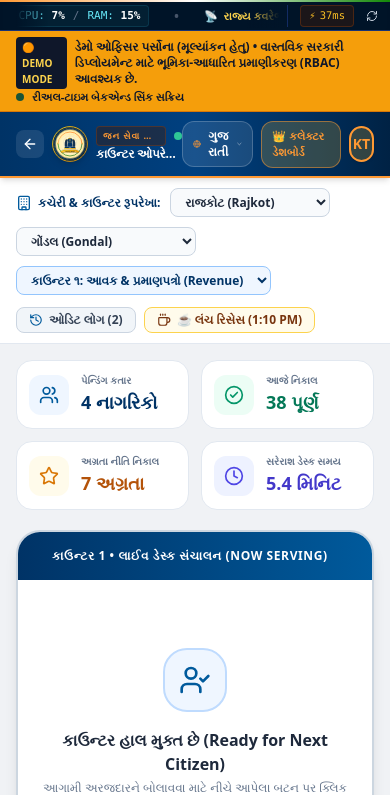
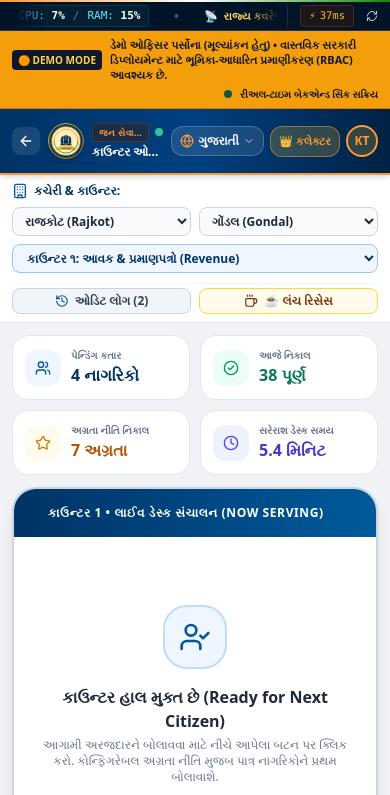
Before and after one commit to hkPateL26/Queueless-government, a Next.js app: page /admin/counter in a window 390 px wide. Shown: the top 795 px of the page. Built offline with nearby package versions, Linux system fonts and the light colour scheme.

Commit message:
fix(ui): improve mobile responsiveness on admin collector and counter dashboards

```diff
--- a/app/admin/counter/page.tsx
+++ b/app/admin/counter/page.tsx
@@ -1340,12 +1340,12 @@ export default function CounterOperatorDesk() {
       <GovTelemetryMarquee lang={lang} />
 
       {/* 🟠 DEMO MODE BANNER */}
-      <div className="bg-amber-500 text-slate-900 text-xs px-4 py-1.5 font-bold flex flex-wrap items-center justify-between border-b border-amber-600 shadow-xs">
-        <div className="flex items-center gap-2">
-          <span className="bg-slate-900 text-amber-300 text-[10px] uppercase font-black px-1.5 py-0.5 rounded">
+      <div className="bg-amber-500 text-slate-900 text-xs px-3 sm:px-4 py-1.5 font-bold flex flex-col sm:flex-row sm:items-center justify-between gap-1 border-b border-amber-600 shadow-xs">
+        <div className="flex items-center gap-2 min-w-0">
+          <span className="bg-slate-900 text-amber-300 text-[10px] uppercase font-black px-1.5 py-0.5 rounded shrink-0">
             🟠 DEMO MODE
           </span>
-          <span>
+          <span className="text-[11px] sm:text-xs leading-snug">
             {isGu
               ? 'ડેમો ઓફિસર પર્સોના (મૂલ્યાંકન હેતુ) • વાસ્તવિક સરકારી ડિપ્લોયમેન્ટ માટે ભૂમિકા-આધારિત પ્રમાણીકરણ (RBAC) આવશ્યક છે.'
               : isHi
@@ -1353,7 +1353,7 @@ export default function CounterOperatorDesk() {
               : 'Demo Officer Persona (Evaluation Mode) • Production deployment requires Role-Based Access Control (RBAC).'}
           </span>
         </div>
-        <div className="flex items-center gap-2 text-[11px]">
+        <div className="flex items-center gap-2 text-[10px] sm:text-[11px] shrink-0 self-end sm:self-auto">
           <span className={`w-2 h-2 rounded-full ${realtimeConnected ? 'bg-emerald-900 animate-pulse' : 'bg-red-800'}`} />
           <span>
             {realtimeConnected
@@ -1365,8 +1365,8 @@ export default function CounterOperatorDesk() {
 
       {/* 🏛️ COUNTER OPERATOR CONSOLE HEADER */}
       <header className="bg-gradient-to-r from-[#003366] via-[#004080] to-[#002244] text-white border-b-2 border-[#FF9933] shadow-md sticky top-0 z-40">
-        <div className="w-full max-w-[1920px] mx-auto px-4 sm:px-6 lg:px-8 xl:px-12 h-16 flex items-center justify-between">
-          <div className="flex items-center gap-2 sm:gap-3 min-w-0">
+        <div className="w-full max-w-[1920px] mx-auto px-3 sm:px-6 lg:px-8 xl:px-12 h-16 flex items-center justify-between gap-2">
+          <div className="flex items-center gap-2 sm:gap-3 min-w-0 flex-1">
             <Link
               href="/"
               className="p-1.5 rounded-lg bg-white/10 hover:bg-white/20 text-white transition flex items-center gap-1 text-xs font-bold shrink-0"
@@ -1380,38 +1380,40 @@ export default function CounterOperatorDesk() {
 
             <GovLogo className="w-9 h-9 sm:w-11 sm:h-11 shrink-0 drop-shadow-md" />
 
-            <div className="min-w-0">
-              <div className="flex items-center gap-2">
-                <span className="text-[9px] sm:text-[10px] font-black tracking-widest text-[#FF9933] uppercase bg-amber-950/40 border border-amber-800/40 px-1.5 py-0.5 rounded truncate max-w-[130px] xs:max-w-[200px] sm:max-w-none">
-                  {isGu ? "જન સેવા અધિકારી ડેસ્ક • પ્રશાસનિક પોર્ટલ" : isHi ? "जन सेवा अधिकारी डेस्क • प्रशासनिक पोर्टल" : "Jan Seva Officer Desk • Admin Portal"}
+            <div className="min-w-0 flex-1">
+              <div className="flex items-center gap-1.5 sm:gap-2">
+                <span className="text-[9px] sm:text-[10px] font-black tracking-wider text-[#FF9933] uppercase bg-amber-950/40 border border-amber-800/40 px-1.5 py-0.5 rounded truncate">
+                  {isGu ? "જન સેવા અધિકારી" : isHi ? "जन सेवा अधिकारी" : "Jan Seva Officer"}
+                  <span className="hidden sm:inline"> {isGu ? "ડેસ્ક • પ્રશાસનિક પોર્ટલ" : isHi ? "डेस्क • प्रशासनिक पोर्टल" : "Desk • Admin Portal"}</span>
                 </span>
                 <span className="w-2 h-2 rounded-full bg-emerald-400 animate-pulse shrink-0" />
                 <span className="text-[10px] text-emerald-300 font-bold hidden md:inline">
                   {isGu ? "લાઇવ સિંક્રોનાઇઝ્ડ" : isHi ? "लाइव सिंक्रोनाइज़्ड" : "Live Synchronized"}
                 </span>
               </div>
-              <h1 className="text-xs sm:text-base font-black tracking-tight text-white flex items-center gap-2">
-                <span className="truncate max-w-[140px] xs:max-w-[220px] sm:max-w-none">
-                  {isGu ? "કાઉન્ટર ઓપરેટર કન્સોલ • ઈ-જન સેવા ડેસ્ક" : isHi ? "काउंटर ऑपरेटर कंसोल • ई-जन सेवा डेस्क" : "Counter Operator Console • e-Jan Seva Desk"}
+              <h1 className="text-xs sm:text-base font-black tracking-tight text-white flex items-center gap-2 mt-0.5">
+                <span className="truncate">
+                  {isGu ? "કાઉન્ટર ઓપરેટર કન્સોલ" : isHi ? "काउंटर ऑपरेटर कंसोल" : "Counter Operator Console"}
+                  <span className="hidden sm:inline"> • {isGu ? "ઈ-જન સેવા ડેસ્ક" : isHi ? "ई-जन सेवा डेस्क" : "e-Jan Seva Desk"}</span>
                 </span>
               </h1>
             </div>
           </div>
 
           {/* Right Controls: Language Selector, Collector Dashboard, Officer Profile */}
-          <div className="flex items-center gap-2 sm:gap-3">
+          <div className="flex items-center gap-1.5 sm:gap-3 shrink-0">
             {/* 🌐 ADMIN LANGUAGE SWITCHER DROPDOWN */}
-            <div className="relative">
+            <div className="relative shrink-0">
               <button
                 onClick={() => setLangDropdownOpen(!langDropdownOpen)}
-                className="px-2.5 sm:px-3 py-1.5 rounded-xl bg-white/10 hover:bg-white/20 text-white text-xs font-bold transition flex items-center gap-1.5 border border-white/20 shadow-xs"
+                className="px-2 sm:px-3 py-1.5 rounded-xl bg-white/10 hover:bg-white/20 text-white text-xs font-bold transition flex items-center gap-1 sm:gap-1.5 border border-white/20 shadow-xs whitespace-nowrap"
                 title="Select Language / ભાષા બદલો"
               >
-                <Globe className="w-3.5 h-3.5 text-[#FF9933]" />
-                <span className="font-bold">
+                <Globe className="w-3.5 h-3.5 text-[#FF9933] shrink-0" />
+                <span className="font-bold whitespace-nowrap">
                   {lang === 'gu' ? 'ગુજરાતી' : lang === 'hi' ? 'हिन्दी' : 'English'}
                 </span>
-                <ChevronDown className="w-3 h-3 text-white/70" />
+                <ChevronDown className="w-3 h-3 text-white/70 shrink-0" />
               </button>
 
               {langDropdownOpen && (
@@ -1443,10 +1445,13 @@ export default function CounterOperatorDesk() {
 
             <Link
               href="/admin/collector"
-              className="px-2.5 sm:px-3 py-1.5 rounded-xl bg-amber-400/20 hover:bg-amber-400/30 text-[#FF9933] border border-[#FF9933]/50 text-[11px] sm:text-xs font-black transition flex items-center gap-1"
+              className="px-2 sm:px-3 py-1.5 rounded-xl bg-amber-400/20 hover:bg-amber-400/30 text-[#FF9933] border border-[#FF9933]/50 text-[11px] sm:text-xs font-black transition flex items-center gap-1 shrink-0 whitespace-nowrap"
               title={isGu ? "કલેક્ટર કમાન્ડ સેન્ટર" : isHi ? "कलेक्टर कमांड सेंटर" : "Collector Apex Command Center"}
             >
-              <span>{isGu ? "👑 કલેક્ટર ડેશબોર્ડ" : isHi ? "👑 कलेक्टर डैशबोर्ड" : "👑 Collector Command"}</span>
+              <span>
+                <span className="sm:hidden">👑 {isGu ? "કલેક્ટર" : isHi ? "कलेक्टर" : "Collector"}</span>
+                <span className="hidden sm:inline">{isGu ? "👑 કલેક્ટર ડેશબોર્ડ" : isHi ? "👑 कलेक्टर डैशबोर्ड" : "👑 Collector Command"}</span>
+              </span>
             </Link>
 
             <div className="text-right hidden sm:block">
@@ -1457,7 +1462,7 @@ export default function CounterOperatorDesk() {
                 {isGu ? "નાયબ મામલતદાર • ડેમો પર્સોના" : isHi ? "नायब तहसीलदार • डेमो व्यक्तित्व" : "Dy. Mamlatdar • Demo Persona"}
               </p>
             </div>
-            <div className="w-9 h-9 rounded-full bg-amber-400/20 border-2 border-[#FF9933] text-[#FF9933] flex items-center justify-center font-black text-sm shadow">
+            <div className="w-8 h-8 sm:w-9 sm:h-9 rounded-full bg-amber-400/20 border-2 border-[#FF9933] text-[#FF9933] flex items-center justify-center font-black text-xs sm:text-sm shadow shrink-0">
               KT
             </div>
           </div>
@@ -1465,16 +1470,18 @@ export default function CounterOperatorDesk() {
       </header>
 
       {/* 🧭 JURISDICTION & CONFIGURABLE COUNTER SELECTOR STRIP */}
-      <div className="bg-white border-b border-slate-200 px-4 sm:px-6 lg:px-8 xl:px-12 py-2.5 shadow-xs">
-        <div className="w-full max-w-[1920px] mx-auto flex flex-wrap items-center justify-between gap-3 text-xs">
-          <div className="flex flex-wrap items-center gap-2.5">
-            <div className="flex items-center gap-1.5 font-bold text-[#003366]">
-              <Building className="w-4 h-4 text-[#005A9C]" />
-              <span>
-                {isGu ? "કચેરી & કાઉન્ટર રૂપરેખા:" : isHi ? "कार्यालय एवं काउंटर रूपरेखा:" : "Office & Counter Config:"}
-              </span>
-            </div>
-
+      <div className="bg-white border-b border-slate-200 px-3 sm:px-6 lg:px-8 xl:px-12 py-2 sm:py-2.5 shadow-xs">
+        <div className="w-full max-w-[1920px] mx-auto flex flex-col md:flex-row md:items-center justify-between gap-2.5 text-xs">
+          <div className="flex flex-col sm:flex-row sm:items-center gap-2 flex-1 min-w-0">
+            <div className="flex items-center gap-1.5 font-bold text-[#003366] shrink-0">
+              <Building className="w-4 h-4 text-[#005A9C] shrink-0" />
+              <span className="whitespace-nowrap">
+                {isGu ? "કચેરી & કાઉન્ટર:" : isHi ? "कार्यालय एवं काउंटर:" : "Office & Counter:"}
+              </span>
+            </div>
+
+            {/* Mobile 2-column grid for District & Taluka, inline on sm+ */}
+            <div className="grid grid-cols-2 sm:flex sm:items-center gap-2 flex-1 min-w-0">
               {/* District Selector */}
               <select
                 value={selectedDistrictId}
@@ -1483,7 +1490,7 @@ export default function CounterOperatorDesk() {
                   const d = GUJARAT_33_DISTRICTS.find(x => x.id === e.target.value);
                   if (d && d.talukas[0]) setSelectedTalukaId(d.talukas[0].id);
                 }}
-              className="bg-slate-50 border border-slate-300 font-bold text-slate-800 rounded-lg px-2.5 py-1 text-xs focus:ring-2 focus:ring-[#003366] max-w-[160px] sm:max-w-[200px] truncate"
+                className="w-full sm:w-auto bg-slate-50 border border-slate-300 font-bold text-slate-800 rounded-lg px-2 py-1 text-xs focus:ring-2 focus:ring-[#003366] truncate min-w-0"
               >
                 {GUJARAT_33_DISTRICTS.map(d => (
                   <option key={d.id} value={d.id}>
@@ -1496,7 +1503,7 @@ export default function CounterOperatorDesk() {
               <select
                 value={selectedTalukaId}
                 onChange={(e) => setSelectedTalukaId(e.target.value)}
-              className="bg-slate-50 border border-slate-300 font-bold text-slate-800 rounded-lg px-2.5 py-1 text-xs focus:ring-2 focus:ring-[#003366] max-w-[180px] sm:max-w-[220px] truncate"
+                className="w-full sm:w-auto bg-slate-50 border border-slate-300 font-bold text-slate-800 rounded-lg px-2 py-1 text-xs focus:ring-2 focus:ring-[#003366] truncate min-w-0"
               >
                 {currentDistrict.talukas.map(t => (
                   <option key={t.id} value={t.id}>
@@ -1504,12 +1511,13 @@ export default function CounterOperatorDesk() {
                   </option>
                 ))}
               </select>
+            </div>
 
             {/* Configurable Counter Switcher */}
             <select
               value={selectedCounter}
               onChange={(e) => setSelectedCounter(Number(e.target.value))}
-              className="bg-blue-50 border border-blue-300 font-black text-[#003366] rounded-lg px-2.5 py-1 text-xs focus:ring-2 focus:ring-[#003366]"
+              className="w-full sm:w-auto bg-blue-50 border border-blue-300 font-black text-[#003366] rounded-lg px-2.5 py-1 text-xs focus:ring-2 focus:ring-[#003366] truncate shrink-0"
               title={isGu ? "કોન્ફિગરેબલ સેવા કાઉન્ટર્સ" : isHi ? "कॉन्फ़िगर करने योग्य सेवा काउंटर्स" : "Configurable Service Counters"}
             >
               <option value={1}>
@@ -1534,12 +1542,12 @@ export default function CounterOperatorDesk() {
           </div>
 
           {/* Audit Log & Lunch Recess Action Buttons */}
-          <div className="flex items-center gap-2">
+          <div className="flex items-center gap-2 justify-between sm:justify-end shrink-0 pt-1 sm:pt-0 border-t sm:border-t-0 border-slate-100">
             <button
               onClick={() => setAuditPanelOpen(!auditPanelOpen)}
-              className="px-3 py-1 rounded-lg text-xs font-bold bg-slate-100 hover:bg-slate-200 text-slate-700 flex items-center gap-1.5 border border-slate-300 transition"
-            >
-              <History className="w-3.5 h-3.5 text-[#005A9C]" />
+              className="flex-1 sm:flex-none px-2.5 sm:px-3 py-1 rounded-lg text-xs font-bold bg-slate-100 hover:bg-slate-200 text-slate-700 flex items-center justify-center gap-1.5 border border-slate-300 transition whitespace-nowrap"
+            >
+              <History className="w-3.5 h-3.5 text-[#005A9C] shrink-0" />
               <span>
                 {isGu ? `ઓડિટ લોગ (${auditLogs.length})` : isHi ? `ऑडिट लॉग (${auditLogs.length})` : `Audit Log (${auditLogs.length})`}
               </span>
@@ -1547,17 +1555,17 @@ export default function CounterOperatorDesk() {
 
             <button
               onClick={handleToggleLunch}
-              className={`px-3 py-1 rounded-lg text-xs font-black flex items-center gap-1.5 transition active:scale-95 ${
+              className={`flex-1 sm:flex-none px-2.5 sm:px-3 py-1 rounded-lg text-xs font-black flex items-center justify-center gap-1.5 transition active:scale-95 whitespace-nowrap ${
                 isLunchRecess
                   ? 'bg-red-600 text-white animate-pulse'
                   : 'bg-amber-50 text-amber-900 border border-amber-300 hover:bg-amber-100'
               }`}
             >
-              <Coffee className="w-3.5 h-3.5" />
+              <Coffee className="w-3.5 h-3.5 shrink-0" />
               <span>
                 {isLunchRecess
-                  ? (isGu ? '⚠️ લંચ રિસેસ સક્રિય (પુનઃ શરૂ કરો)' : isHi ? '⚠️ भोजन अवकाश सक्रिय (पुनः शुरू करें)' : '⚠️ Lunch Recess Active (Resume)')
-                  : (isGu ? '☕ લંચ રિસેસ (1:10 PM)' : isHi ? '☕ भोजन अवकाश (1:10 PM)' : '☕ Lunch Recess (1:10 PM)')}
+                  ? (isGu ? '⚠️ લંચ રિસેસ સક્રિય' : isHi ? '⚠️ भोजन अवकाश सक्रिय' : '⚠️ Lunch Active')
+                  : (isGu ? '☕ લંચ રિસેસ' : isHi ? '☕ भोजन अवकाश' : '☕ Lunch Recess')}
               </span>
             </button>
           </div>
@@ -1565,59 +1573,59 @@ export default function CounterOperatorDesk() {
       </div>
 
       {/* 📊 KPI SUMMARY STRIP */}
-      <div className="w-full max-w-[1920px] mx-auto px-4 sm:px-6 lg:px-8 xl:px-12 pt-4">
-        <div className="grid grid-cols-2 sm:grid-cols-4 gap-3">
-          <div className="bg-white p-3 rounded-2xl border border-slate-200 shadow-xs flex items-center gap-3">
-            <div className="w-10 h-10 rounded-xl bg-blue-50 text-[#005A9C] flex items-center justify-center font-bold">
-              <Users className="w-5 h-5" />
-            </div>
-            <div>
-              <p className="text-[10px] text-slate-500 font-bold uppercase">
+      <div className="w-full max-w-[1920px] mx-auto px-3 sm:px-6 lg:px-8 xl:px-12 pt-3 sm:pt-4">
+        <div className="grid grid-cols-2 sm:grid-cols-4 gap-2.5 sm:gap-3">
+          <div className="bg-white p-3 rounded-2xl border border-slate-200 shadow-xs flex items-center gap-2.5 sm:gap-3">
+            <div className="w-9 h-9 sm:w-10 sm:h-10 rounded-xl bg-blue-50 text-[#005A9C] flex items-center justify-center font-bold shrink-0">
+              <Users className="w-4 h-4 sm:w-5 sm:h-5" />
+            </div>
+            <div className="min-w-0">
+              <p className="text-[10px] text-slate-500 font-bold uppercase truncate">
                 {isGu ? "પેન્ડિંગ કતાર" : isHi ? "प्रतीक्षारत कतार" : "Pending Queue"}
               </p>
-              <p className="text-lg font-black text-[#003366]">
-                {waitingCount} {isGu ? "નાગરિકો" : isHi ? "नागरिक" : "Citizens"}
-              </p>
-            </div>
-          </div>
-
-          <div className="bg-white p-3 rounded-2xl border border-slate-200 shadow-xs flex items-center gap-3">
-            <div className="w-10 h-10 rounded-xl bg-emerald-50 text-emerald-600 flex items-center justify-center font-bold">
-              <CheckCircle2 className="w-5 h-5" />
-            </div>
-            <div>
-              <p className="text-[10px] text-slate-500 font-bold uppercase">
+              <p className="text-base sm:text-lg font-black text-[#003366] truncate">
+                {waitingCount} {isGu ? "નાગરિકો" : isHi ? "નાગરિક" : "Citizens"}
+              </p>
+            </div>
+          </div>
+
+          <div className="bg-white p-3 rounded-2xl border border-slate-200 shadow-xs flex items-center gap-2.5 sm:gap-3">
+            <div className="w-9 h-9 sm:w-10 sm:h-10 rounded-xl bg-emerald-50 text-emerald-600 flex items-center justify-center font-bold shrink-0">
+              <CheckCircle2 className="w-4 h-4 sm:w-5 sm:h-5" />
+            </div>
+            <div className="min-w-0">
+              <p className="text-[10px] text-slate-500 font-bold uppercase truncate">
                 {isGu ? "આજે નિકાલ" : isHi ? "आज निपटान" : "Served Today"}
               </p>
-              <p className="text-lg font-black text-emerald-700">
+              <p className="text-base sm:text-lg font-black text-emerald-700 truncate">
                 {stats.servedToday} {isGu ? "પૂર્ણ" : isHi ? "पूर्ण" : "Done"}
               </p>
             </div>
           </div>
 
-          <div className="bg-white p-3 rounded-2xl border border-slate-200 shadow-xs flex items-center gap-3">
-            <div className="w-10 h-10 rounded-xl bg-amber-50 text-amber-600 flex items-center justify-center font-bold">
-              <Star className="w-5 h-5" />
-            </div>
-            <div>
-              <p className="text-[10px] text-slate-500 font-bold uppercase">
+          <div className="bg-white p-3 rounded-2xl border border-slate-200 shadow-xs flex items-center gap-2.5 sm:gap-3">
+            <div className="w-9 h-9 sm:w-10 sm:h-10 rounded-xl bg-amber-50 text-amber-600 flex items-center justify-center font-bold shrink-0">
+              <Star className="w-4 h-4 sm:w-5 sm:h-5" />
+            </div>
+            <div className="min-w-0">
+              <p className="text-[10px] text-slate-500 font-bold uppercase truncate">
                 {isGu ? "અગ્રતા નીતિ નિકાલ" : isHi ? "प्राथमिकता निपटान" : "Priority Served"}
               </p>
-              <p className="text-lg font-black text-amber-700">
+              <p className="text-base sm:text-lg font-black text-amber-700 truncate">
                 {stats.priorityServed} {isGu ? "અગ્રતા" : isHi ? "प्राथमिकता" : "Priority"}
               </p>
             </div>
           </div>
 
-          <div className="bg-white p-3 rounded-2xl border border-slate-200 shadow-xs flex items-center gap-3">
-            <div className="w-10 h-10 rounded-xl bg-indigo-50 text-indigo-600 flex items-center justify-center font-bold">
-              <Clock className="w-5 h-5" />
-            </div>
-            <div>
-              <p className="text-[10px] text-slate-500 font-bold uppercase">
+          <div className="bg-white p-3 rounded-2xl border border-slate-200 shadow-xs flex items-center gap-2.5 sm:gap-3">
+            <div className="w-9 h-9 sm:w-10 sm:h-10 rounded-xl bg-indigo-50 text-indigo-600 flex items-center justify-center font-bold shrink-0">
+              <Clock className="w-4 h-4 sm:w-5 sm:h-5" />
+            </div>
+            <div className="min-w-0">
+              <p className="text-[10px] text-slate-500 font-bold uppercase truncate">
                 {isGu ? "સરેરાશ ડેસ્ક સમય" : isHi ? "औसत डेस्क समय" : "Avg Desk Time"}
               </p>
-              <p className="text-lg font-black text-indigo-700">
+              <p className="text-base sm:text-lg font-black text-indigo-700 truncate">
                 {stats.avgMinutes} {isGu ? "મિનિટ" : isHi ? "मिनट" : "mins"}
               </p>
             </div>
@@ -1627,17 +1635,17 @@ export default function CounterOperatorDesk() {
 
       {/* 📜 AUDIT TRAIL LOG PANEL (TOGGLEABLE) */}
       {auditPanelOpen && (
-        <div className="w-full max-w-[1920px] mx-auto px-4 sm:px-6 lg:px-8 xl:px-12 pt-3 animate-in fade-in">
-          <div className="bg-white rounded-2xl border border-slate-300 shadow-md p-4">
-            <div className="flex items-center justify-between border-b border-slate-200 pb-2 mb-3">
+        <div className="w-full max-w-[1920px] mx-auto px-3 sm:px-6 lg:px-8 xl:px-12 pt-2.5 sm:pt-3 animate-in fade-in">
+          <div className="bg-white rounded-2xl border border-slate-300 shadow-md p-3.5 sm:p-4">
+            <div className="flex flex-wrap items-center justify-between border-b border-slate-200 pb-2 mb-3 gap-1">
               <div className="flex items-center gap-2">
-                <History className="w-4 h-4 text-[#005A9C]" />
+                <History className="w-4 h-4 text-[#005A9C] shrink-0" />
                 <h4 className="text-xs font-black text-[#003366] uppercase tracking-wide">
-                  {isGu ? "પ્રશાસનિક ઓડિટ ટ્રેઇલ (Administrative Audit Log)" : isHi ? "प्रशासनिक ऑडिट ट्रेल (Administrative Audit Log)" : "Administrative Audit Trail Log"}
+                  {isGu ? "પ્રશાસનિક ઓડિટ ટ્રેઇલ (Audit Log)" : isHi ? "प्रशासनिक ऑडिट ट्रेल (Audit Log)" : "Administrative Audit Trail Log"}
                 </h4>
               </div>
               <span className="text-[10px] text-slate-500 font-mono">
-                {isGu ? "દરેક ક્રિયાનું ઓટોમેટેડ ઓડિટ રેકોર્ડિંગ" : isHi ? "प्रत्येक क्रिया का स्वचालित ऑडिट रिकॉर्डिंग" : "Automated Audit Trail Recording"}
+                {isGu ? "ઓટોમેટેડ ઓડિટ રેકોર્ડિંગ" : isHi ? "स्वचालित ऑडिट रिकॉर्डिंग" : "Automated Audit Trail"}
               </span>
             </div>
 
@@ -1673,7 +1681,7 @@ export default function CounterOperatorDesk() {
       )}
 
       {/* 🖥️ MAIN CONSOLE GRID */}
-      <main className="w-full max-w-[1920px] mx-auto px-4 sm:px-6 lg:px-8 xl:px-12 py-5 grid grid-cols-1 lg:grid-cols-12 gap-5 flex-1">
+      <main className="w-full max-w-[1920px] mx-auto px-3 sm:px-6 lg:px-8 xl:px-12 py-3 sm:py-5 grid grid-cols-1 lg:grid-cols-12 gap-4 sm:gap-5 flex-1">
 
         {/* LEFT COLUMN: ACTIVE SERVING HUD (7 cols) */}
         <div className="lg:col-span-7 space-y-4">
@@ -3744,7 +3752,7 @@ export default function CounterOperatorDesk() {
 
       {/* 🚀 Floating Counter Notification Toast */}
       {counterToast && (
-        <div className="fixed bottom-6 right-6 z-[130] max-w-md w-full p-4 animate-in slide-in-from-bottom-5 fade-in duration-200 pointer-events-auto">
+        <div className="fixed bottom-4 right-4 sm:bottom-6 sm:right-6 z-[130] max-w-[calc(100vw-2rem)] sm:max-w-md w-full animate-in slide-in-from-bottom-5 fade-in duration-200 pointer-events-auto">
           <div className="bg-slate-900/95 backdrop-blur-md text-white rounded-2xl p-4 shadow-2xl border border-blue-400/40 flex items-start gap-3">
             <div className={`w-9 h-9 rounded-xl flex items-center justify-center shrink-0 ${
               counterToast.type === 'success'
```
Also changed, not shown: app/admin/collector/page.tsx (+54 -48 lines). Lines whose indentation alone changed are shown as unchanged.
